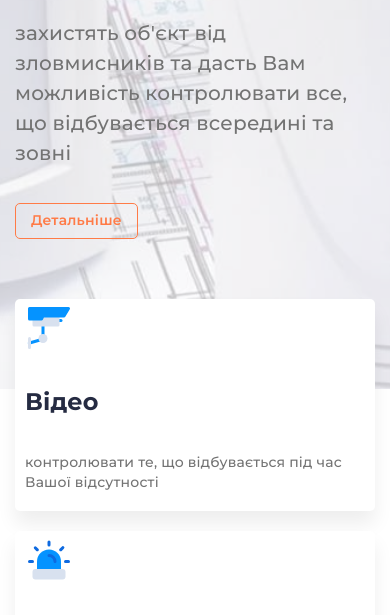
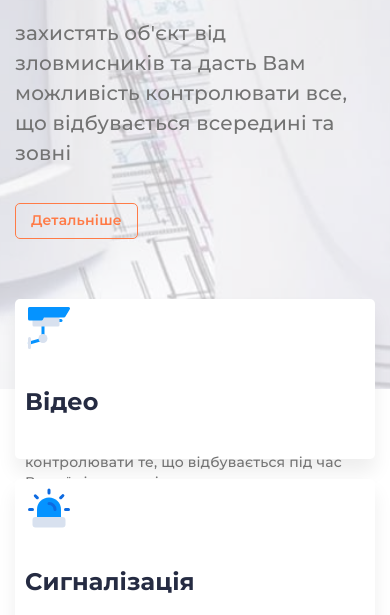
Before and after one commit to DenysPotapov/VektorSolutions, a plain HTML site: page index.html in a window 390 px wide. Shown: the part 407-1022 px from the top of the page. Drawn offline with Linux system fonts and the light colour scheme.

Commit message:
Update style.css

```diff
--- a/styles/style.css
+++ b/styles/style.css
@@ -274,7 +274,7 @@ body {
   .services-card {
     flex: 0 1 100%;
     margin: 10px auto;
-    max-height: 250px;
+    max-height: 150px;
     padding: 5px 10px;
   }
 }
```
